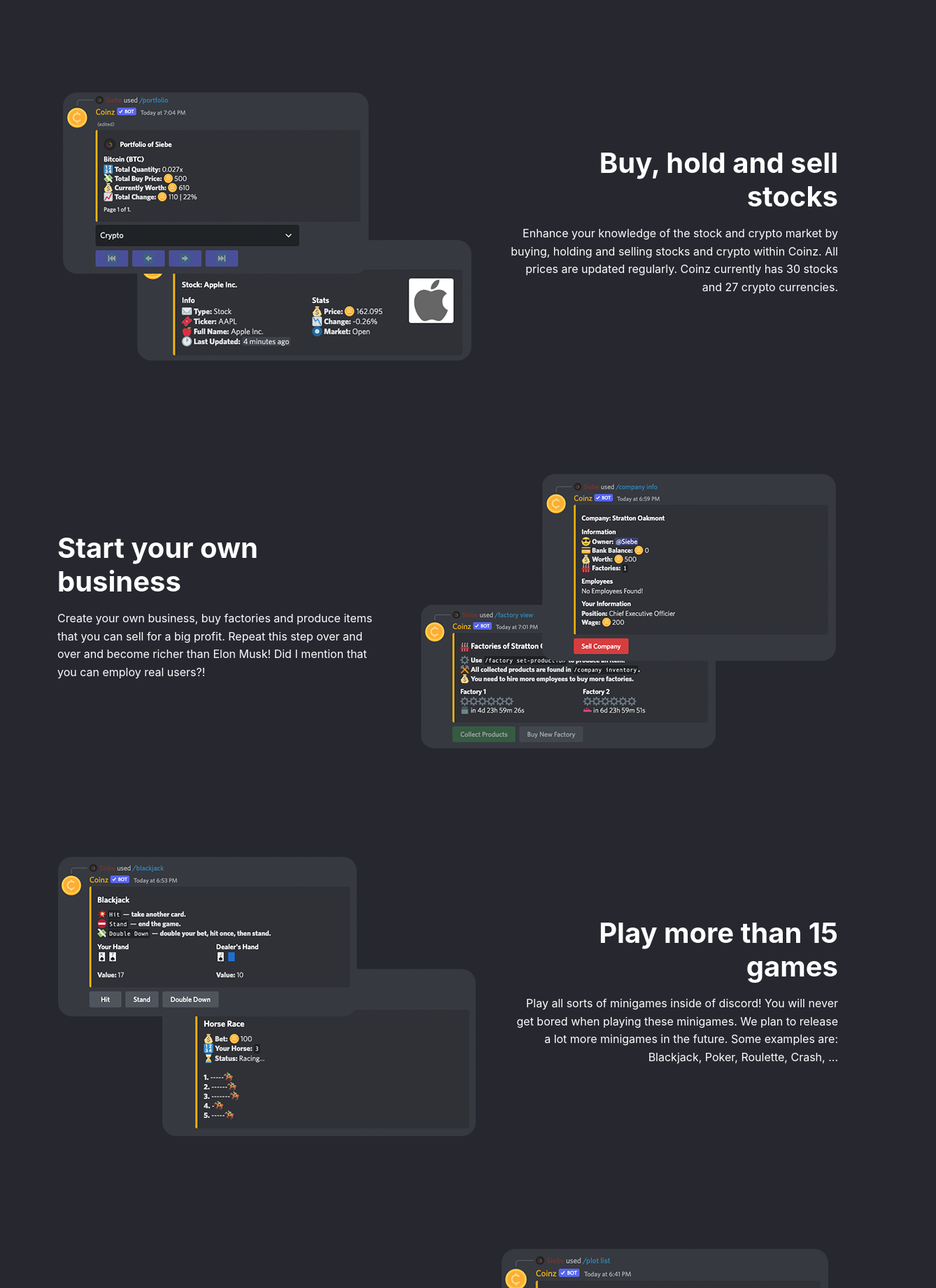
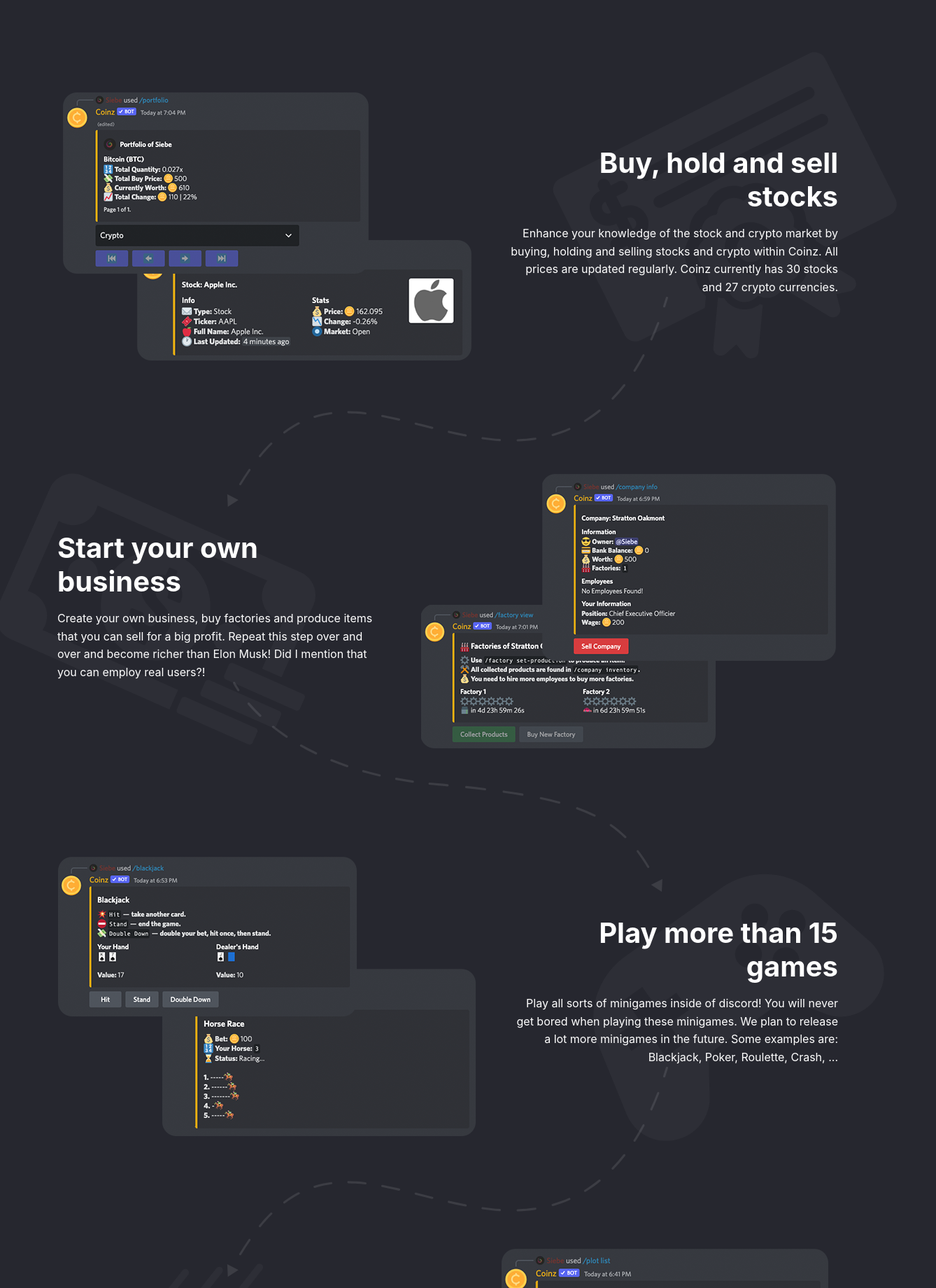
Before and after one commit to SiebeBaree/coinz-app, a Next.js app: page / in a window 1280 px wide. Shown: the part 920-2760 px from the top of the page at 70% size, 1338 px wide, since content can reach past the window. Built offline with nearby package versions, Linux system fonts and the light colour scheme.

Commit message:
Added animations support

```diff
--- a/pages/index.tsx
+++ b/pages/index.tsx
@@ -4,11 +4,28 @@ import styles from '../styles/Index.module.css';
 import HeroImg from '../public/hero.png';
 import Image from 'next/image';
 import Discord from '../public/discord.svg';
+import { useEffect } from 'react';
+import Link from 'next/link';
 
 export default function IndexPage() {
+    useEffect(() => {
+        const observer = new IntersectionObserver((entries) => {
+            entries.forEach(entry => {
+                if (entry.isIntersecting) {
+                    entry.target.classList.add('show');
+                }
+            });
+        });
+
+        const hiddenElements = document.querySelectorAll('.hidden');
+        hiddenElements.forEach(element => {
+            observer.observe(element);
+        });
+    });
+
     return (
         <>
-            <div className="page-content">
+            <div className={`${styles.pageContent} d-flex flex-column justify-content-between`}>
                 <div className={`${styles.hero} d-flex justify-content-between align-items-center container`}>
                     <div className={`${styles.heroText} d-flex flex-column justify-content-center`}>
                         <h1 className={styles.watermark}>Coinz</h1>
@@ -19,30 +36,31 @@ export default function IndexPage() {
                         </p>
 
                         <div className={`${styles.ctaButtons} d-flex gap-4 mt-4`}>
-                            <a className={`${styles.ctaButton} d-flex align-items-center gap-2 fw-bold`}>
+                            <Link className={`${styles.ctaButton} d-flex align-items-center gap-2 fw-bold`}
+                                  target="_blank"
+                                  href="https://discord.com/oauth2/authorize?client_id=938771676433362955&permissions=313344&scope=bot%20applications.commands">
                                 <Image src={Discord} alt="Discord Logo"/>
                                 Add To Discord
                                 <div className={`${styles.ctaButtonInner} w-100 h-100`}/>
-                            </a>
-                            <span className={`${styles.ctaText} my-auto`}>or <a className="text-decoration-underline">get help using Coinz</a></span>
+                            </Link>
+                            <span className={`${styles.ctaText} my-auto`}>or <Link className="text-decoration-underline"
+                                                                                   target="_blank"
+                                                                                   href="https://discord.gg/asnZQwc6kW">get help using Coinz</Link></span>
                         </div>
                     </div>
 
                     <div>
-                        <Image src={HeroImg} alt="Hero Image" className={styles.heroImg}/>
-
-                        {/* <ReviewCard key={1} image="https://cdn.discordapp.com/avatars/513020026488619012/8af02ef19f09e7065d643d095d3d6115.webp?size=48" review="Never gets boring, a fun way to kill time"/> */}
-                        {/* <ReviewCard key={1} image="https://cdn.discordapp.com/avatars/513020026488619012/8af02ef19f09e7065d643d095d3d6115.webp?size=48" review="Never gets boring, a fun way to kill time"/> */}
-                        {/* <ReviewCard key={1} image="https://cdn.discordapp.com/avatars/513020026488619012/8af02ef19f09e7065d643d095d3d6115.webp?size=48" review="Never gets boring, a fun way to kill time"/> */}
+                        <Image src={HeroImg} alt="Hero Image" className={styles.heroImg} loading="eager"/>
                     </div>
                 </div>
-            </div>
 
-            <div className={`${styles.statistics}`}>
-                <div className="container d-flex justify-content-around align-items-center h-100 flex-wrap gap-4 py-3">
-                    <Statistic icon={faServer} title="Servers" value="2900" suffix="+"/>
-                    <Statistic icon={faUsers} title="Users" value="330" suffix="k+"/>
-                    <Statistic icon={faTerminal} title="Commands" value="41"/>
+                <div className={`${styles.statistics}`}>
+                    <div
+                        className="container d-flex justify-content-around align-items-center h-100 flex-wrap gap-4 py-3">
+                        <Statistic icon={faServer} title="Servers" value="2900" suffix="+"/>
+                        <Statistic icon={faUsers} title="Users" value="330" suffix="k+"/>
+                        <Statistic icon={faTerminal} title="Commands" value="41"/>
+                    </div>
                 </div>
             </div>
 
@@ -52,47 +70,65 @@ export default function IndexPage() {
                 </div>
 
                 <div className={styles.features}>
-                    <div className={`${styles.feature} d-flex justify-content-between gap-5`}>
-                        <Image src="/investing.webp" alt="A picture of discord that shows the games category of Coinz."
-                               width={600} height={400}/>
+                    <div className={`${styles.feature} d-flex justify-content-between gap-5 hidden position-relative`}>
+                        <Image src="/investing.webp"
+                               alt="A picture of discord that shows the investing category of Coinz."
+                               width={600} height={400} className={`${styles.featureImage} hidden`}/>
 
-                        <div className="d-flex flex-column justify-content-center">
+                        <div className="d-flex flex-column justify-content-center position-relative">
+                            <Image src="/investing-background.svg" alt="The background icon of this feature"
+                                   width={600} height={600} className={`${styles.featureIcon} position-absolute`}/>
                             <h1 className="mb-3 fw-bold">Buy, hold and sell stocks</h1>
                             <p>Enhance your knowledge of the stock and crypto market by buying, holding and selling
                                 stocks and crypto within Coinz. All prices are updated regularly. Coinz currently has 30
                                 stocks and 27 crypto currencies.</p>
                         </div>
+
+                        <Image src="/line-right-to-left.svg" alt="A dotted line to go to the new feature."
+                               width={800} height={300} className={`${styles.line} position-absolute`} />
                     </div>
 
-                    <div className={`${styles.feature} d-flex justify-content-between gap-5`}>
-                        <Image src="/company.webp" alt="A picture of discord that shows the games category of Coinz."
-                               width={600} height={400}/>
+                    <div className={`${styles.feature} d-flex justify-content-between gap-5 hidden reverse-animation`}>
+                        <Image src="/company.webp" alt="A picture of discord that shows the business category of Coinz."
+                               width={600} height={400} className={styles.featureImage}/>
 
-                        <div className="d-flex flex-column justify-content-center">
+                        <div className="d-flex flex-column justify-content-center position-relative">
+                            <Image src="/company-background.svg" alt="The background icon of this feature"
+                                   width={600} height={600} className={`${styles.featureIcon} position-absolute`}/>
                             <h1 className="mb-3 fw-bold">Start your own business</h1>
                             <p>Create your own business, buy factories and produce items that you can sell for a big
                                 profit. Repeat this step over and over and become richer than Elon Musk! Did I mention
                                 that you can employ real users?!</p>
                         </div>
+
+                        <Image src="/line-left-to-right.svg" alt="A dotted line to go to the new feature."
+                               width={800} height={300} className={`${styles.line} position-absolute`} />
                     </div>
 
-                    <div className={`${styles.feature} d-flex justify-content-between gap-5`}>
+                    <div className={`${styles.feature} d-flex justify-content-between gap-5 hidden`}>
                         <Image src="/games.webp" alt="A picture of discord that shows the games category of Coinz."
-                               width={600} height={400}/>
+                               width={600} height={400} className={`${styles.featureImage} hidden`}/>
 
-                        <div className="d-flex flex-column justify-content-center">
+                        <div className="d-flex flex-column justify-content-center position-relative">
+                            <Image src="/games-background.svg" alt="The background icon of this feature"
+                                   width={600} height={600} className={`${styles.featureIcon} position-absolute`}/>
                             <h1 className="mb-3 fw-bold">Play more than 15 games</h1>
                             <p>Play all sorts of minigames inside of discord! You will never get bored when playing
                                 these minigames. We plan to release a lot more minigames in the future. Some examples
                                 are: Blackjack, Poker, Roulette, Crash, ...</p>
                         </div>
+
+                        <Image src="/line-right-to-left.svg" alt="A dotted line to go to the new feature."
+                               width={800} height={300} className={`${styles.line} position-absolute`} />
                     </div>
 
-                    <div className={`${styles.feature} d-flex justify-content-between gap-5`}>
-                        <Image src="/farming.webp" alt="A picture of discord that shows the games category of Coinz."
-                               width={600} height={400}/>
+                    <div className={`${styles.feature} d-flex justify-content-between gap-5 hidden reverse-animation`}>
+                        <Image src="/farming.webp" alt="A picture of discord that shows the farming category of Coinz."
+                               width={600} height={400} className={styles.featureImage}/>
 
-                        <div className="d-flex flex-column justify-content-center">
+                        <div className="d-flex flex-column justify-content-center position-relative">
+                            <Image src="/farming-background.svg" alt="The background icon of this feature"
+                                   width={600} height={600} className={`${styles.featureIcon} position-absolute`}/>
                             <h1 className="mb-3 fw-bold">Grow your own crops</h1>
                             <p>Buy farmland to grow crops on and live a peaceful live. Buy up to 9 plots to grow crops
                                 on. With premium you can buy up to 15 plots! Each crop has a different grow time,
@@ -104,12 +140,3 @@ export default function IndexPage() {
         </>
     );
 }
-
-function ReviewCard({ image, review }) {
-    return (
-        <div className={`${styles.reviewCard}`}>
-            <Image src={image} alt="Reviewer Profile Picture" width={42} height={42} className="me-auto"/>
-            <p>{review}</p>
-        </div>
-    );
-}
```
